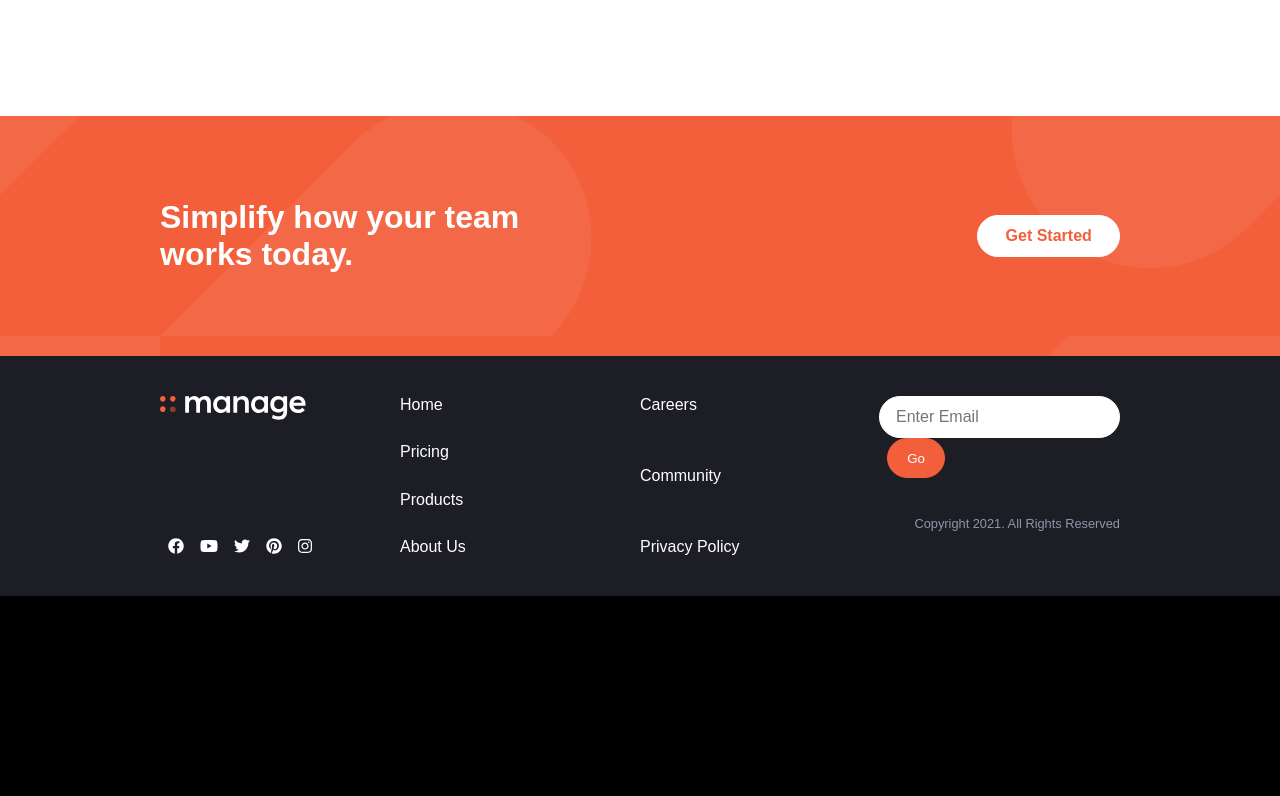
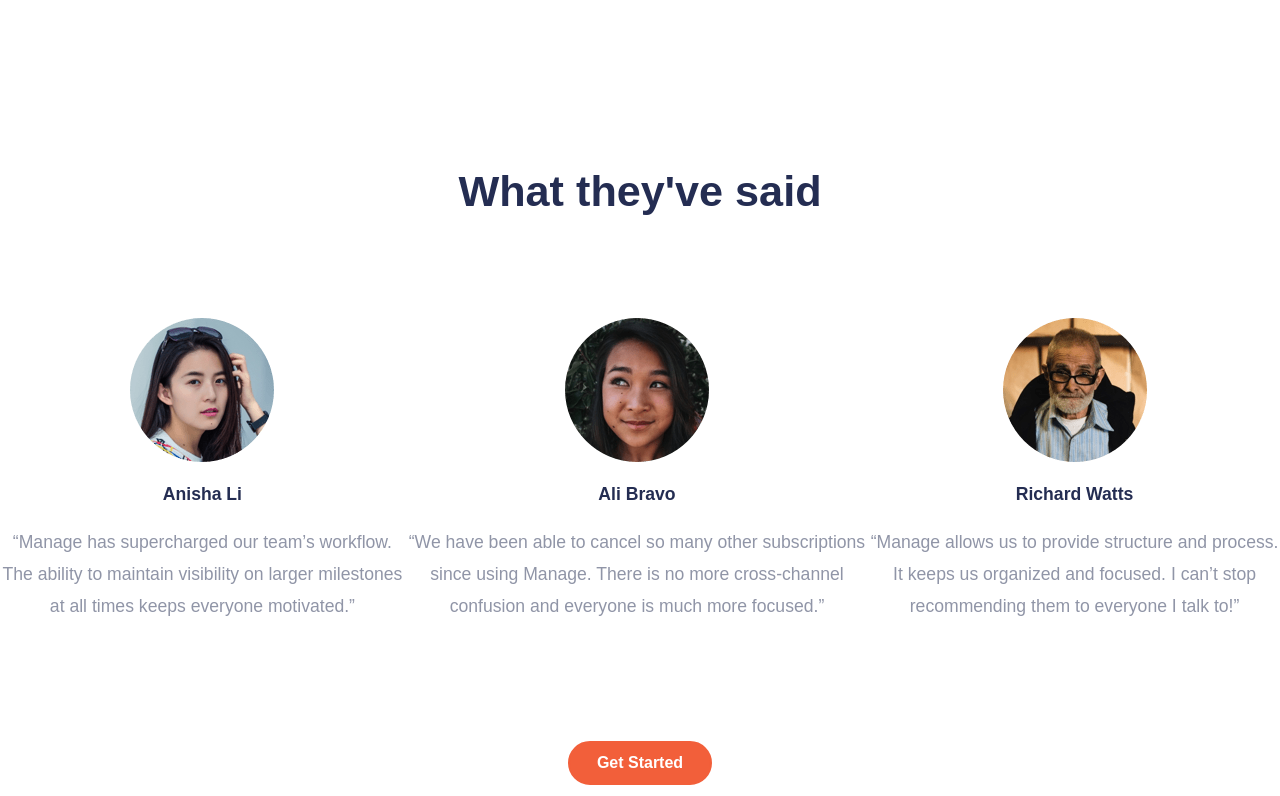
Before and after one commit to Medici305/Manage-Landing-Page, a React (Create React App) app: page / in a window 1280 px wide. Shown: the part 1524-2320 px from the top of the page. Before the commit the page ends 2120 px from the top, so only its background shows below. Built offline with nearby package versions, Linux system fonts and the light colour scheme; a web font is replaced by a local one.

Commit message:
5. Testiomial desktop section.

```diff
--- a/src/Styles.js
+++ b/src/Styles.js
@@ -67,3 +67,10 @@
         color: #fff;
     }
 `;
+
+export const Title = styled.p`
+color: hsl(228, 39%, 23%);
+padding-bottom: 0rem;
+padding-top: .3zrem;
+font-weight: 700;
+`;
--- a/src/components/Difference.js
+++ b/src/components/Difference.js
@@ -1,5 +1,6 @@
 import React from 'react';
 import styled from 'styled-components';
+import { Title } from '../Styles';
 
 const Difference = () => {
     return (
@@ -88,13 +89,6 @@
     display: flex;
 `;
 
-const Title = styled.p`
-    color: hsl(228, 39%, 23%);
-    padding-bottom: 0rem;
-    padding-top: .3rem;
-    font-weight: 700;
-`;
-
 const Number = styled.div`
     button {
         border: none;
--- a/src/components/GlobalStyle.js
+++ b/src/components/GlobalStyle.js
@@ -8,7 +8,6 @@
     }
 
     body {
-        background: black;
         font-family: 'Be Vietnam', sans-serif;
     }
 
--- /dev/null
+++ b/src/components/Testimonials.js
@@ -0,0 +1,73 @@
+import React from 'react';
+import styled from 'styled-components';
+import { Button2, Title } from '../Styles';
+import Ali from '../images/avatar-ali.png';
+import Anisha from '../images/avatar-anisha.png';
+import Richard from '../images/avatar-richard.png';
+
+const Testimonials = () => {
+    return (
+        <Testimonial>
+            <h3>What they've said</h3>
+            <Cards>
+                <Card>
+                    <img src={Anisha} alt="Anisha" />
+                    <Title>Anisha Li</Title>
+                    <p>
+                        “Manage has supercharged our team’s workflow.
+                        The ability to maintain visibility on larger milestones
+                        at all times keeps everyone motivated.”
+                </p>
+                </Card>
+                <Card>
+                    <img src={Ali} alt="Ali" />
+                    <Title>Ali Bravo</Title>
+                    <p>
+                        “We have been able to cancel so many other subscriptions
+                        since using Manage. There is no more cross-channel confusion
+                        and everyone is much more focused.”
+                </p>
+                </Card>
+                <Card>
+                    <img src={Richard} alt="Richard" />
+                    <Title>Richard Watts</Title>
+                    <p>
+                        “Manage allows us to provide structure and process.
+                        It keeps us organized and focused. I can’t stop recommending
+                        them to everyone I talk to!”
+                </p>
+                </Card>
+            </Cards>
+            <Button2>Get Started</Button2>
+        </Testimonial>
+    )
+}
+
+const Testimonial = styled.div`
+    min-height: 90vh;
+    background: #fff;
+    display: flex;
+    flex-direction: column;
+    align-items: center;
+    justify-content: space-around;
+    margin-bottom: 10rem;
+    h3 {
+        width: 100%;
+        text-align: center;
+    }
+`;
+
+const Cards = styled.div`
+    display: flex;
+`;
+
+const Card = styled.div`
+    display: flex;
+    flex-direction: column;
+    align-items: center;
+    p {
+        text-align: center;
+    }
+`;
+
+export default Testimonials;
--- a/src/pages/Home.js
+++ b/src/pages/Home.js
@@ -2,12 +2,14 @@
 import Advert from '../components/Advert';
 import BetterProduct from '../components/BetterProduct';
 import Difference from '../components/Difference';
+import Testimonials from '../components/Testimonials';
 
 const Home = () => {
     return (
         <div>
             <BetterProduct />
             <Difference />
+            <Testimonials />
             <Advert />
         </div>
     )
```
Also changed, not shown: 1 other file (tests, documents, lock files or other folders).
